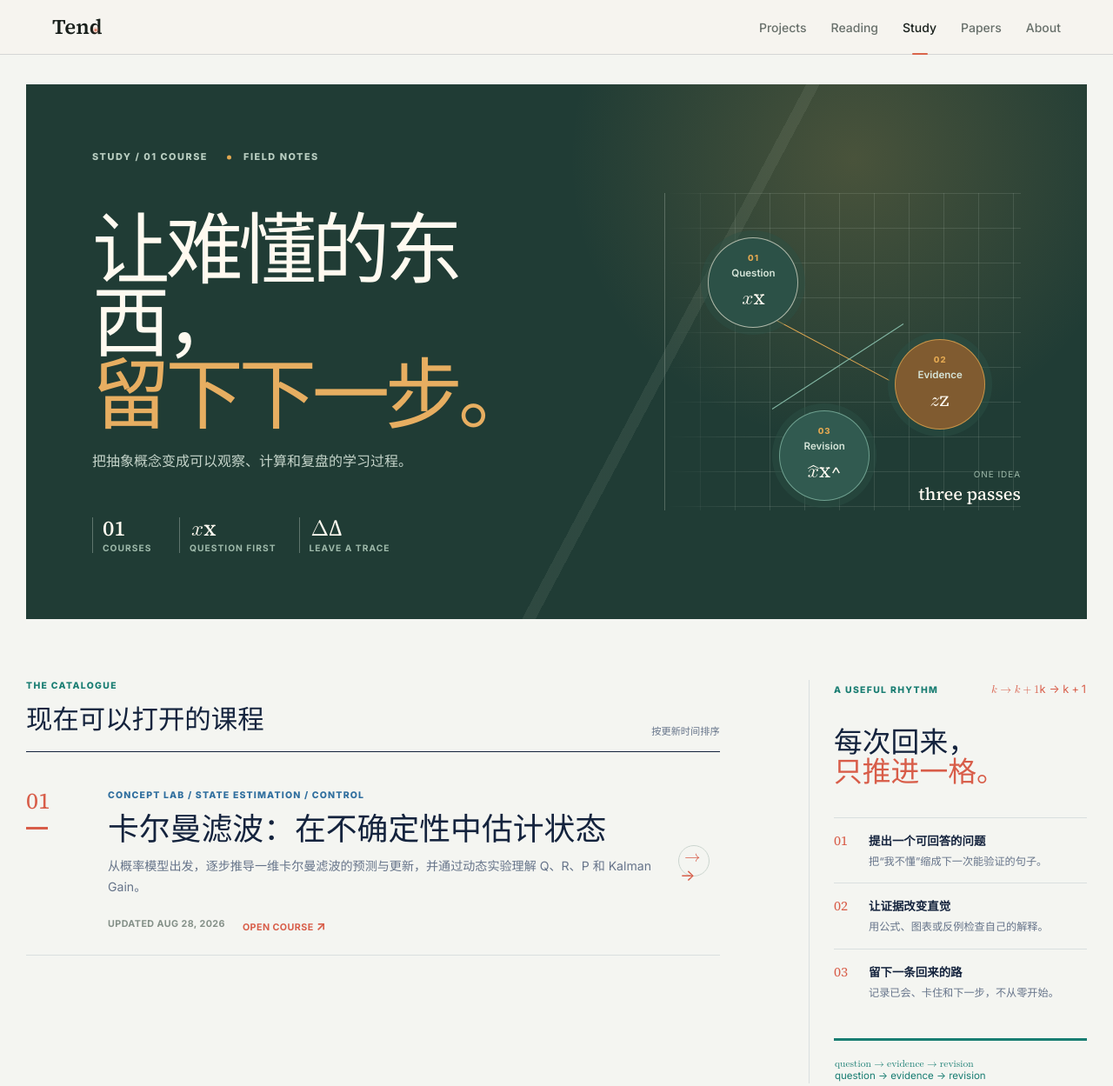
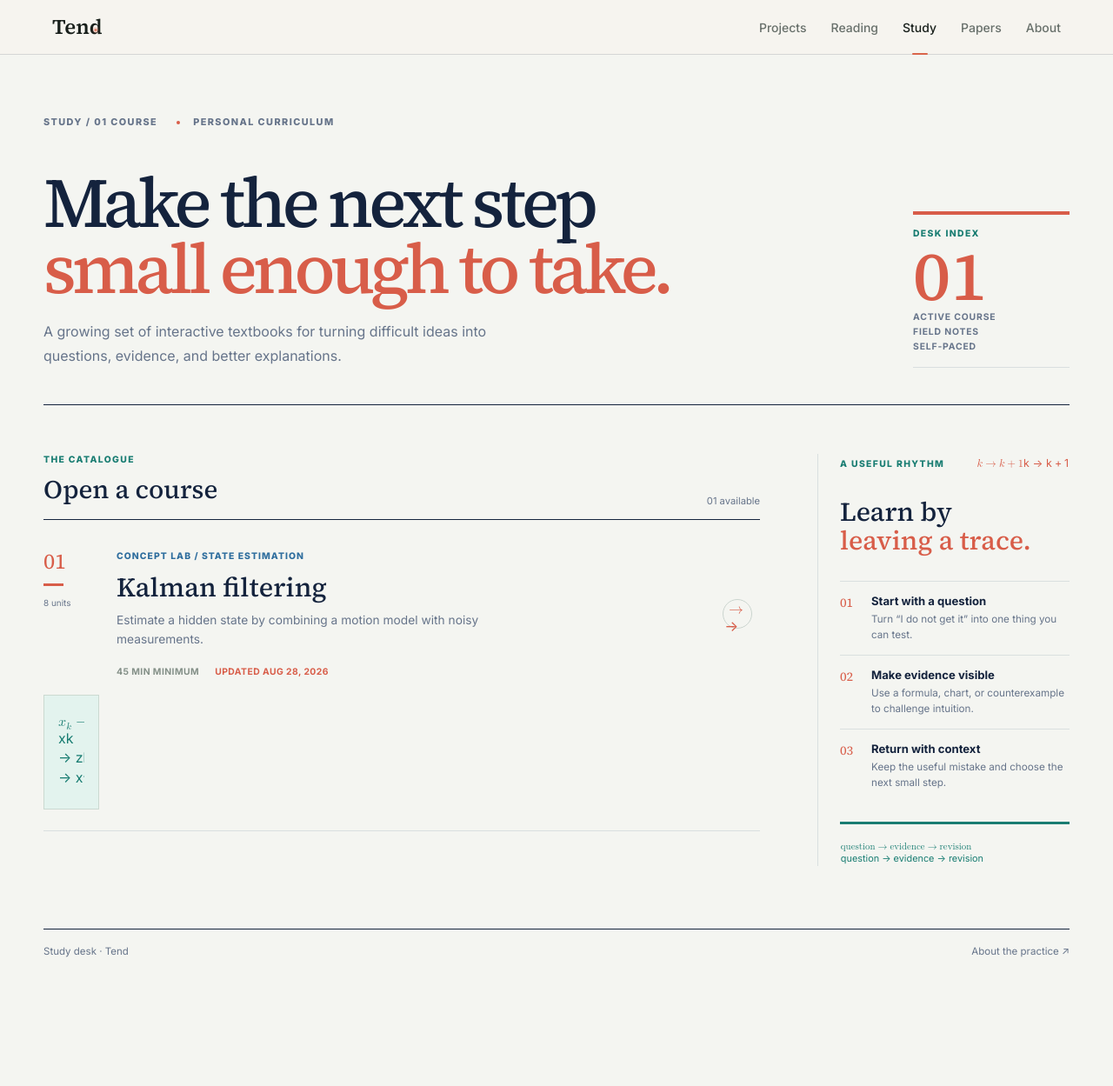
Before and after one commit to ZhangNingYA/grateful-group, an Astro site: page /study in a window 1280 px wide. Shown: the top 1249 px of the page at 87% size. After the commit the page ends 1175 px from the top, so only its background shows below. Built offline with nearby package versions, Linux system fonts and the light colour scheme; Astro itself is replaced by a stand-in of ours; some packages are replaced by stand-ins of ours.

Commit message:
Refine study homepage layout and language

```diff
--- a/src/pages/study/index.astro
+++ b/src/pages/study/index.astro
@@ -17,10 +17,28 @@ const modeLabels = {
   derivation: 'Derivation notebook',
   build: 'Build lab',
 };
+
+const courseCopy = {
+  'kalman-filter': {
+    title: 'Kalman filtering',
+    description: 'Estimate a hidden state by combining a motion model with noisy measurements.',
+    subject: 'State estimation',
+    units: '8 units',
+    duration: '45 min minimum',
+  },
+};
+
+const getCourseCopy = (study) => courseCopy[study.id] ?? {
+  title: study.data.title,
+  description: study.data.description,
+  subject: study.data.subject ?? 'Independent study',
+  units: 'Self-paced',
+  duration: 'Open-ended',
+};
 ---
 
 <!doctype html>
-<html lang="zh-CN">
+<html lang="en">
   <head>
     <BaseHead title={`Study | ${SITE_TITLE}`} description={SITE_DESCRIPTION} />
   </head>
@@ -28,57 +46,52 @@ const modeLabels = {
     <BlogHeader active="study" />
 
     <main class="study-index-shell">
-      <section class="study-index-hero" aria-labelledby="study-hero-title">
-        <div class="study-hero-copy">
-          <div class="study-hero-kicker"><span>Study / {String(studies.length).padStart(2, '0')} course{studies.length === 1 ? '' : 's'}</span><span>Field notes</span></div>
-          <h1 id="study-hero-title">让难懂的东西，<em>留下下一步。</em></h1>
-          <p class="study-index-lede">把抽象概念变成可以观察、计算和复盘的学习过程。</p>
-          <div class="study-hero-facts" aria-label="学习目录统计">
-            <div><strong>{String(studies.length).padStart(2, '0')}</strong><span>courses</span></div>
-            <div><strong><StudyMath expression="x" /></strong><span>question first</span></div>
-            <div><strong><StudyMath expression={'\\Delta'} /></strong><span>leave a trace</span></div>
-          </div>
+      <header class="study-index-intro" aria-labelledby="study-hero-title">
+        <div class="study-intro-copy">
+          <div class="study-hero-kicker"><span>Study / {String(studies.length).padStart(2, '0')} course{studies.length === 1 ? '' : 's'}</span><span>Personal curriculum</span></div>
+          <h1 id="study-hero-title">Make the next step <em>small enough to take.</em></h1>
+          <p class="study-index-lede">A growing set of interactive textbooks for turning difficult ideas into questions, evidence, and better explanations.</p>
         </div>
-        <div class="study-hero-visual" aria-label="从问题到证据再到理解的学习轨迹">
-          <div class="study-visual-grid"></div>
-          <div class="study-visual-line study-visual-line-one"></div>
-          <div class="study-visual-line study-visual-line-two"></div>
-          <div class="study-visual-node study-visual-node-one"><span>01</span><b>Question</b><StudyMath expression="x" /></div>
-          <div class="study-visual-node study-visual-node-two"><span>02</span><b>Evidence</b><StudyMath expression="z" /></div>
-          <div class="study-visual-node study-visual-node-three"><span>03</span><b>Revision</b><StudyMath expression={'\\hat x'} /></div>
-          <div class="study-visual-caption"><span>one idea</span><strong>three passes</strong></div>
+        <div class="study-intro-index" aria-label="Study desk index">
+          <span class="study-section-kicker">Desk index</span>
+          <strong>01</strong>
+          <div><span>active course</span><span>field notes</span><span>self-paced</span></div>
         </div>
-      </section>
+      </header>
 
       <div class="study-dashboard">
         <section class="study-catalog" aria-labelledby="study-list-title">
           <div class="study-dashboard-header">
-            <div><span class="study-section-kicker">The catalogue</span><h2 id="study-list-title">现在可以打开的课程</h2></div>
-            <span class="study-dashboard-count">按更新时间排序</span>
+            <div><span class="study-section-kicker">The catalogue</span><h2 id="study-list-title">Open a course</h2></div>
+            <span class="study-dashboard-count">{String(studies.length).padStart(2, '0')} available</span>
           </div>
           <div class="study-card-list">
-            {studies.map((study, index) => (
-              <a class="study-card" href={`/study/${study.id}/`}>
-                <div class="study-card-rail"><span>{String(index + 1).padStart(2, '0')}</span><i></i></div>
-                <div class="study-card-copy">
-                  <div class="study-card-mode">{modeLabels[study.data.mode]}{study.data.subject ? ` / ${study.data.subject}` : ''}</div>
-                  <h3>{study.data.title}</h3>
-                  <p>{study.data.description}</p>
-                  <div class="study-card-meta"><span>Updated <FormattedDate date={study.data.updatedDate ?? study.data.pubDate} /></span><span>Open course <b aria-hidden="true">↗</b></span></div>
-                </div>
-                <div class="study-card-mark" aria-hidden="true"><StudyMath expression={'\\rightarrow'} /></div>
-              </a>
-            ))}
+            {studies.map((study, index) => {
+              const copy = getCourseCopy(study);
+              return (
+                <a class:list={['study-card', index === 0 && 'study-card-featured']} href={`/study/${study.id}/`}>
+                  <div class="study-card-rail"><span>{String(index + 1).padStart(2, '0')}</span><i></i><small>{copy.units}</small></div>
+                  <div class="study-card-copy">
+                    <div class="study-card-mode">{modeLabels[study.data.mode]} / {copy.subject}</div>
+                    <h3>{copy.title}</h3>
+                    <p>{copy.description}</p>
+                    <div class="study-card-meta"><span>{copy.duration}</span><span>Updated <FormattedDate date={study.data.updatedDate ?? study.data.pubDate} /></span></div>
+                  </div>
+                  <div class="study-card-mark" aria-hidden="true"><StudyMath expression={'\\rightarrow'} /></div>
+                  {index === 0 && <div class="study-card-formula" aria-hidden="true"><StudyMath expression={'x_k\\rightarrow z_k\\rightarrow\\hat x_k'} display /></div>}
+                </a>
+              );
+            })}
           </div>
         </section>
 
         <aside class="study-principles" aria-labelledby="study-principles-title">
           <div class="study-principles-top"><span class="study-section-kicker">A useful rhythm</span><StudyMath expression={'k\\rightarrow k+1'} /></div>
-          <h2 id="study-principles-title">每次回来，<br /><em>只推进一格。</em></h2>
+          <h2 id="study-principles-title">Learn by<br /><em>leaving a trace.</em></h2>
           <ol>
-            <li><span>01</span><div><strong>提出一个可回答的问题</strong><p>把“我不懂”缩成下一次能验证的句子。</p></div></li>
-            <li><span>02</span><div><strong>让证据改变直觉</strong><p>用公式、图表或反例检查自己的解释。</p></div></li>
-            <li><span>03</span><div><strong>留下一条回来的路</strong><p>记录已会、卡住和下一步，不从零开始。</p></div></li>
+            <li><span>01</span><div><strong>Start with a question</strong><p>Turn “I do not get it” into one thing you can test.</p></div></li>
+            <li><span>02</span><div><strong>Make evidence visible</strong><p>Use a formula, chart, or counterexample to challenge intuition.</p></div></li>
+            <li><span>03</span><div><strong>Return with context</strong><p>Keep the useful mistake and choose the next small step.</p></div></li>
           </ol>
           <div class="study-principles-footer"><StudyMath expression={'\\text{question}\\rightarrow\\text{evidence}\\rightarrow\\text{revision}'} /></div>
         </aside>
--- a/src/styles/study.css
+++ b/src/styles/study.css
@@ -42,71 +42,58 @@
 
 /* Study index */
 .study-index-page { background: #f4f5f1; }
-.study-index-shell { width: min(1220px, calc(100% - 48px)); margin: 0 auto; padding: 34px 0 72px; }
-.study-index-hero { position: relative; display: grid; grid-template-columns: minmax(0, 1fr) minmax(330px, 0.72fr); gap: clamp(34px, 7vw, 96px); min-height: 520px; padding: clamp(38px, 6vw, 76px); overflow: hidden; color: #f7f4ea; background: #203c35; }
-.study-index-hero::before { position: absolute; inset: 0; background: linear-gradient(118deg, transparent 0 58%, rgba(215, 225, 202, 0.08) 58% 59%, transparent 59% 100%), radial-gradient(circle at 78% 14%, rgba(226, 168, 81, 0.21), transparent 30%); content: ''; pointer-events: none; }
-.study-hero-copy, .study-hero-visual { position: relative; z-index: 1; }
-.study-hero-copy { display: flex; flex-direction: column; justify-content: space-between; min-height: 365px; }
-.study-hero-kicker { display: flex; flex-wrap: wrap; gap: 14px 22px; color: #b9cec1; font-size: 0.68rem; font-weight: 750; letter-spacing: 0.14em; line-height: 1.4; text-transform: uppercase; }
+.study-index-shell { width: min(1180px, calc(100% - 48px)); margin: 0 auto; padding: 46px 0 74px; }
+.study-index-intro { display: grid; grid-template-columns: minmax(0, 1fr) 180px; gap: 64px; align-items: end; min-height: 310px; padding: 24px 0 42px; border-bottom: 1px solid var(--textbook-ink); }
+.study-intro-copy { max-width: 790px; }
+.study-hero-kicker { display: flex; flex-wrap: wrap; gap: 12px 22px; color: var(--textbook-muted); font-size: 0.68rem; font-weight: 750; letter-spacing: 0.13em; line-height: 1.4; text-transform: uppercase; }
 .study-hero-kicker span + span { position: relative; padding-left: 19px; }
-.study-hero-kicker span + span::before { position: absolute; top: 50%; left: 0; width: 5px; height: 5px; border-radius: 50%; background: #e2a851; content: ''; transform: translateY(-50%); }
-.study-index-hero h1 { max-width: 700px; margin: 58px 0 20px; color: #fffaf0; font-family: var(--textbook-serif); font-size: clamp(3rem, 7vw, 6.8rem); font-weight: 430; letter-spacing: -0.06em; line-height: 0.93; }
-.study-index-hero h1 em { display: block; color: #e7ae61; font-style: normal; }
-.study-index-lede { max-width: 470px; margin: 0; color: #c5d4ca; font-size: 1rem; line-height: 1.8; }
-.study-hero-facts { display: flex; flex-wrap: wrap; gap: 26px; margin-top: 50px; }
-.study-hero-facts > div { display: grid; gap: 4px; min-width: 74px; padding-left: 11px; border-left: 1px solid rgba(229, 240, 226, 0.32); }
-.study-hero-facts strong { color: #fffaf0; font-family: var(--textbook-serif); font-size: 1.55rem; font-weight: 450; line-height: 1; }
-.study-hero-facts .study-math { font-size: 1.55rem; }
-.study-hero-facts > div > span { color: #9eb9aa; font-size: 0.64rem; font-weight: 700; letter-spacing: 0.1em; text-transform: uppercase; }
-.study-hero-visual { min-height: 365px; align-self: center; border-left: 1px solid rgba(229, 240, 226, 0.25); }
-.study-visual-grid { position: absolute; inset: 0; background-image: linear-gradient(rgba(229, 240, 226, 0.12) 1px, transparent 1px), linear-gradient(90deg, rgba(229, 240, 226, 0.12) 1px, transparent 1px); background-size: 40px 40px; mask-image: linear-gradient(90deg, transparent, black 24%, black 100%); }
-.study-visual-line { position: absolute; height: 1px; background: #e2a851; transform-origin: left center; }
-.study-visual-line-one { top: 31%; left: 16%; width: 53%; transform: rotate(28deg); }
-.study-visual-line-two { top: 68%; left: 30%; width: 44%; background: #83b7a4; transform: rotate(-33deg); }
-.study-visual-node { position: absolute; display: grid; width: 104px; height: 104px; align-content: center; justify-items: center; gap: 5px; border: 1px solid rgba(244, 240, 221, 0.65); border-radius: 50%; background: #2c5147; box-shadow: 0 0 0 8px rgba(44, 81, 71, 0.46); text-align: center; }
-.study-visual-node > span { color: #e2a851; font-size: 0.6rem; font-weight: 750; letter-spacing: 0.1em; }
-.study-visual-node b { color: #d6e5d9; font-size: 0.72rem; font-weight: 600; }
-.study-visual-node .study-math { color: #fffaf0; font-family: var(--textbook-serif); font-size: 1.45rem; }
-.study-visual-node-one { top: 14%; left: 12%; }
-.study-visual-node-two { top: 46%; right: 10%; border-color: rgba(226, 168, 81, 0.75); background: #805b30; }
-.study-visual-node-three { bottom: 3%; left: 32%; border-color: rgba(131, 183, 164, 0.75); background: #315a50; }
-.study-visual-caption { position: absolute; right: 0; bottom: 5px; display: grid; gap: 3px; text-align: right; }
-.study-visual-caption span { color: #9eb9aa; font-size: 0.62rem; letter-spacing: 0.1em; text-transform: uppercase; }
-.study-visual-caption strong { color: #fffaf0; font-family: var(--textbook-serif); font-size: 1.25rem; font-weight: 450; }
-.study-dashboard { display: grid; grid-template-columns: minmax(0, 1fr) 320px; gap: clamp(40px, 8vw, 104px); padding-top: 70px; }
-.study-dashboard-header { display: flex; align-items: end; justify-content: space-between; gap: 24px; margin-bottom: 18px; padding-bottom: 16px; border-bottom: 1px solid var(--textbook-ink); }
-.study-section-kicker { display: block; margin-bottom: 8px; color: var(--textbook-teal); font-size: 0.65rem; font-weight: 750; letter-spacing: 0.13em; line-height: 1.3; text-transform: uppercase; }
-.study-dashboard-header h2 { margin: 0; color: var(--textbook-ink); font-family: var(--textbook-serif); font-size: 1.9rem; font-weight: 500; }
+.study-hero-kicker span + span::before { position: absolute; top: 50%; left: 0; width: 4px; height: 4px; border-radius: 50%; background: var(--textbook-coral); content: ''; transform: translateY(-50%); }
+.study-index-intro h1 { max-width: 760px; margin: 47px 0 20px; color: var(--textbook-ink); font-family: var(--textbook-serif); font-size: clamp(3rem, 6.3vw, 6rem); font-weight: 450; letter-spacing: -0.06em; line-height: 0.94; }
+.study-index-intro h1 em { display: block; color: var(--textbook-coral); font-style: normal; }
+.study-index-lede { max-width: 590px; margin: 0; color: var(--textbook-muted); font-size: 1rem; line-height: 1.75; }
+.study-intro-index { display: grid; min-height: 180px; align-content: space-between; padding: 15px 0 17px; border-top: 4px solid var(--textbook-coral); border-bottom: 1px solid var(--textbook-line); }
+.study-intro-index .study-section-kicker { margin: 0; }
+.study-intro-index strong { color: var(--textbook-coral); font-family: var(--textbook-serif); font-size: 5rem; font-weight: 450; line-height: 0.8; }
+.study-intro-index > div { display: grid; gap: 4px; color: var(--textbook-muted); font-size: 0.65rem; font-weight: 700; letter-spacing: 0.08em; line-height: 1.25; text-transform: uppercase; }
+.study-dashboard { display: grid; grid-template-columns: minmax(0, 1fr) 290px; gap: 66px; padding-top: 56px; }
+.study-dashboard-header { display: flex; align-items: end; justify-content: space-between; gap: 24px; margin-bottom: 12px; padding-bottom: 14px; border-bottom: 1px solid var(--textbook-ink); }
+.study-section-kicker { display: block; margin-bottom: 7px; color: var(--textbook-teal); font-size: 0.65rem; font-weight: 750; letter-spacing: 0.13em; line-height: 1.3; text-transform: uppercase; }
+.study-dashboard-header h2 { margin: 0; color: var(--textbook-ink); font-family: var(--textbook-serif); font-size: 1.85rem; font-weight: 500; }
 .study-dashboard-count { color: var(--textbook-muted); font-size: 0.7rem; white-space: nowrap; }
 .study-card-list { display: grid; }
-.study-card { --card-accent: var(--textbook-coral); position: relative; display: grid; grid-template-columns: 74px minmax(0, 1fr) 40px; gap: 20px; min-height: 210px; padding: 25px 12px 25px 0; border-bottom: 1px solid var(--textbook-line); color: inherit; text-decoration: none; transition: background-color 180ms ease, padding 180ms ease; }
-.study-card:hover { padding-left: 13px; background: #fffefa; }
-.study-card-rail { display: flex; flex-direction: column; align-items: flex-start; gap: 16px; }
-.study-card-rail span { color: var(--card-accent); font-family: var(--textbook-serif); font-size: 1.65rem; line-height: 1; }
-.study-card-rail i { display: block; width: 25px; height: 3px; background: var(--card-accent); }
+.study-card { --card-accent: var(--textbook-coral); position: relative; display: grid; grid-template-columns: 64px minmax(0, 1fr) 40px; gap: 20px; min-height: 190px; padding: 23px 9px 24px 0; border-bottom: 1px solid var(--textbook-line); color: inherit; text-decoration: none; transition: background-color 180ms ease, padding 180ms ease; }
+.study-card:hover { padding-left: 12px; background: var(--textbook-surface); }
+.study-card-rail { display: flex; flex-direction: column; align-items: flex-start; gap: 13px; }
+.study-card-rail > span { color: var(--card-accent); font-family: var(--textbook-serif); font-size: 1.55rem; line-height: 1; }
+.study-card-rail i { display: block; width: 23px; height: 3px; background: var(--card-accent); }
+.study-card-rail small { color: var(--textbook-muted); font-size: 0.62rem; line-height: 1.3; }
 .study-card-copy { min-width: 0; }
-.study-card-mode { margin-bottom: 12px; color: var(--textbook-blue); font-size: 0.66rem; font-weight: 750; letter-spacing: 0.11em; line-height: 1.4; text-transform: uppercase; }
-.study-card h3 { margin: 0 0 10px; color: var(--textbook-ink); font-family: var(--textbook-serif); font-size: clamp(1.45rem, 2.8vw, 2.25rem); font-weight: 500; line-height: 1.08; }
-.study-card p { max-width: 660px; margin: 0; color: var(--textbook-muted); font-size: 0.88rem; line-height: 1.7; }
-.study-card-meta { display: flex; flex-wrap: wrap; gap: 10px 20px; margin-top: 24px; color: #849088; font-size: 0.67rem; font-weight: 650; letter-spacing: 0.04em; text-transform: uppercase; }
+.study-card-mode { margin-bottom: 11px; color: var(--textbook-blue); font-size: 0.65rem; font-weight: 750; letter-spacing: 0.1em; line-height: 1.4; text-transform: uppercase; }
+.study-card h3 { margin: 0 0 9px; color: var(--textbook-ink); font-family: var(--textbook-serif); font-size: clamp(1.45rem, 2.4vw, 2.05rem); font-weight: 500; line-height: 1.1; }
+.study-card p { max-width: 600px; margin: 0; color: var(--textbook-muted); font-size: 0.86rem; line-height: 1.65; }
+.study-card-meta { display: flex; flex-wrap: wrap; gap: 8px 18px; margin-top: 19px; color: #849088; font-size: 0.65rem; font-weight: 650; letter-spacing: 0.04em; text-transform: uppercase; }
 .study-card-meta span + span { color: var(--card-accent); }
-.study-card-meta b { font-size: 0.9rem; }
-.study-card-mark { display: grid; width: 36px; height: 36px; place-items: center; align-self: center; justify-self: end; border: 1px solid #cad4ce; border-radius: 50%; color: var(--card-accent); font-size: 1.15rem; transition: background-color 180ms ease, color 180ms ease, transform 180ms ease; }
+.study-card-mark { display: grid; width: 34px; height: 34px; place-items: center; align-self: center; justify-self: end; border: 1px solid #cad4ce; border-radius: 50%; color: var(--card-accent); font-size: 1.05rem; transition: background-color 180ms ease, color 180ms ease, transform 180ms ease; }
 .study-card:hover .study-card-mark { background: var(--card-accent); color: #fff; transform: translateX(3px); }
-.study-principles { align-self: start; padding: 3px 0 0 28px; border-left: 1px solid var(--textbook-line); }
+.study-card-featured { grid-template-columns: 64px minmax(0, 1fr) 180px 40px; min-height: 245px; }
+.study-card-featured .study-card-formula { display: grid; min-height: 132px; align-items: center; padding: 16px; border: 1px solid #cbd9d1; background: var(--textbook-teal-soft); color: var(--textbook-teal); }
+.study-card-featured .study-card-formula .study-math-display { width: 100%; overflow: hidden; }
+.study-card-featured .study-card-formula .katex-display { margin: 0; padding: 0; border: 0; background: transparent; text-align: center; }
+.study-card-featured .study-card-mark { grid-column: 4; }
+.study-principles { align-self: start; padding: 3px 0 0 25px; border-left: 1px solid var(--textbook-line); }
 .study-principles-top { display: flex; align-items: baseline; justify-content: space-between; gap: 12px; color: var(--textbook-coral); }
 .study-principles-top .study-section-kicker { margin: 0; }
-.study-principles-top .study-math { font-size: 0.8rem; }
-.study-principles h2 { margin: 36px 0 34px; color: var(--textbook-ink); font-family: var(--textbook-serif); font-size: 2.05rem; font-weight: 500; line-height: 1.05; }
+.study-principles-top .study-math { font-size: 0.78rem; }
+.study-principles h2 { margin: 32px 0 29px; color: var(--textbook-ink); font-family: var(--textbook-serif); font-size: 1.9rem; font-weight: 500; line-height: 1.08; }
 .study-principles h2 em { color: var(--textbook-coral); font-style: normal; }
 .study-principles ol { display: grid; gap: 0; margin: 0; padding: 0; list-style: none; }
-.study-principles li { display: grid; grid-template-columns: 30px minmax(0, 1fr); gap: 10px; padding: 15px 0; border-top: 1px solid var(--textbook-line); }
-.study-principles li > span { color: var(--textbook-coral); font-family: var(--textbook-serif); font-size: 0.95rem; }
-.study-principles strong { display: block; margin-bottom: 5px; color: var(--textbook-ink); font-size: 0.84rem; }
-.study-principles p { margin: 0; color: var(--textbook-muted); font-size: 0.76rem; line-height: 1.6; }
-.study-principles-footer { margin-top: 28px; padding-top: 14px; border-top: 3px solid var(--textbook-teal); color: var(--textbook-teal); overflow-wrap: anywhere; }
-.study-principles-footer .study-math { font-size: 0.72rem; }
-.study-index-footer { display: flex; justify-content: space-between; gap: 24px; margin-top: 88px; padding-top: 18px; border-top: 1px solid var(--textbook-ink); color: var(--textbook-muted); font-size: 0.74rem; }
+.study-principles li { display: grid; grid-template-columns: 27px minmax(0, 1fr); gap: 9px; padding: 14px 0; border-top: 1px solid var(--textbook-line); }
+.study-principles li > span { color: var(--textbook-coral); font-family: var(--textbook-serif); font-size: 0.9rem; }
+.study-principles strong { display: block; margin-bottom: 4px; color: var(--textbook-ink); font-size: 0.82rem; }
+.study-principles p { margin: 0; color: var(--textbook-muted); font-size: 0.73rem; line-height: 1.55; }
+.study-principles-footer { margin-top: 22px; padding-top: 13px; border-top: 3px solid var(--textbook-teal); color: var(--textbook-teal); overflow-wrap: anywhere; }
+.study-principles-footer .study-math { font-size: 0.68rem; }
+.study-index-footer { display: flex; justify-content: space-between; gap: 24px; margin-top: 72px; padding-top: 18px; border-top: 1px solid var(--textbook-ink); color: var(--textbook-muted); font-size: 0.72rem; }
 .study-index-footer a { color: inherit; text-decoration: none; }
 .study-index-footer a:hover { color: var(--textbook-coral); }
 
@@ -538,12 +525,13 @@
 @media (max-width: 760px) {
   .study-index-shell, .textbook-cover-inner, .textbook-layout { width: min(100% - 32px, 680px); }
   .study-index-shell { padding-top: 28px; }
-  .study-index-hero { grid-template-columns: 1fr; gap: 30px; min-height: 0; padding: 34px 22px 28px; }
-  .study-hero-copy { min-height: 0; }
-  .study-index-hero h1 { margin-top: 38px; font-size: clamp(2.8rem, 13vw, 4.6rem); }
-  .study-hero-facts { margin-top: 32px; }
-  .study-hero-visual { min-height: 300px; border-top: 1px solid rgba(229, 240, 226, 0.25); border-left: 0; }
-  .study-dashboard { grid-template-columns: 1fr; gap: 38px; }
+  .study-index-intro { grid-template-columns: 1fr; gap: 28px; min-height: 0; padding: 18px 0 32px; }
+  .study-index-intro h1 { margin-top: 36px; font-size: clamp(2.8rem, 13vw, 4.6rem); }
+  .study-intro-index { min-height: 0; grid-template-columns: auto 1fr; gap: 12px 20px; padding: 13px 0 15px; }
+  .study-intro-index .study-section-kicker { grid-column: 1 / -1; }
+  .study-intro-index strong { font-size: 4rem; }
+  .study-intro-index > div { align-self: end; }
+  .study-dashboard { grid-template-columns: 1fr; gap: 38px; padding-top: 42px; }
   .study-principles { padding: 30px 0 0; border-top: 1px solid var(--textbook-line); border-left: 0; }
   .textbook-cover-inner { padding-top: 34px; }
   .textbook-cover-grid { grid-template-columns: 1fr; gap: 38px; padding: 48px 0 50px; }
@@ -574,6 +562,9 @@
 @media (max-width: 560px) {
   .study-card { grid-template-columns: 34px minmax(0, 1fr) 34px; gap: 10px; padding-right: 0; }
   .study-card:hover { padding-left: 8px; }
+  .study-card-featured { grid-template-columns: 34px minmax(0, 1fr) 34px; min-height: 0; }
+  .study-card-featured .study-card-formula { grid-column: 2 / -1; min-height: 96px; margin-top: 9px; }
+  .study-card-featured .study-card-mark { grid-column: 3; grid-row: 1; }
   .study-index-footer, .textbook-endnote { display: grid; gap: 9px; }
   .textbook-cover h1 { font-size: clamp(2.8rem, 14vw, 4.3rem); }
   .textbook-overline { gap: 10px; }
```
